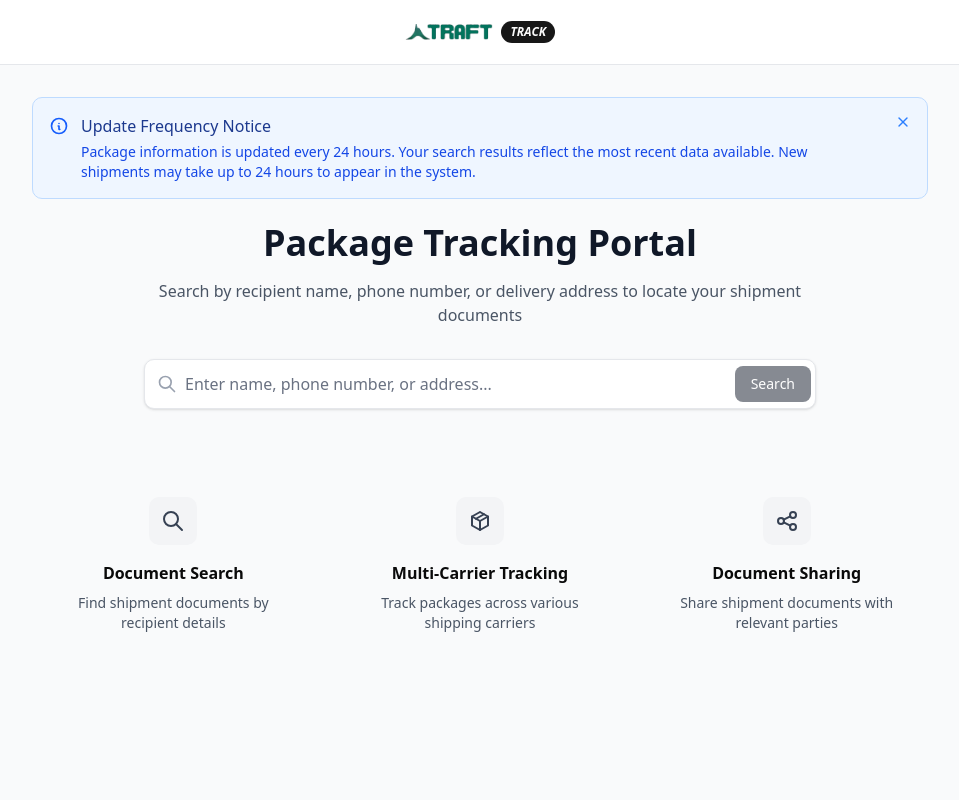
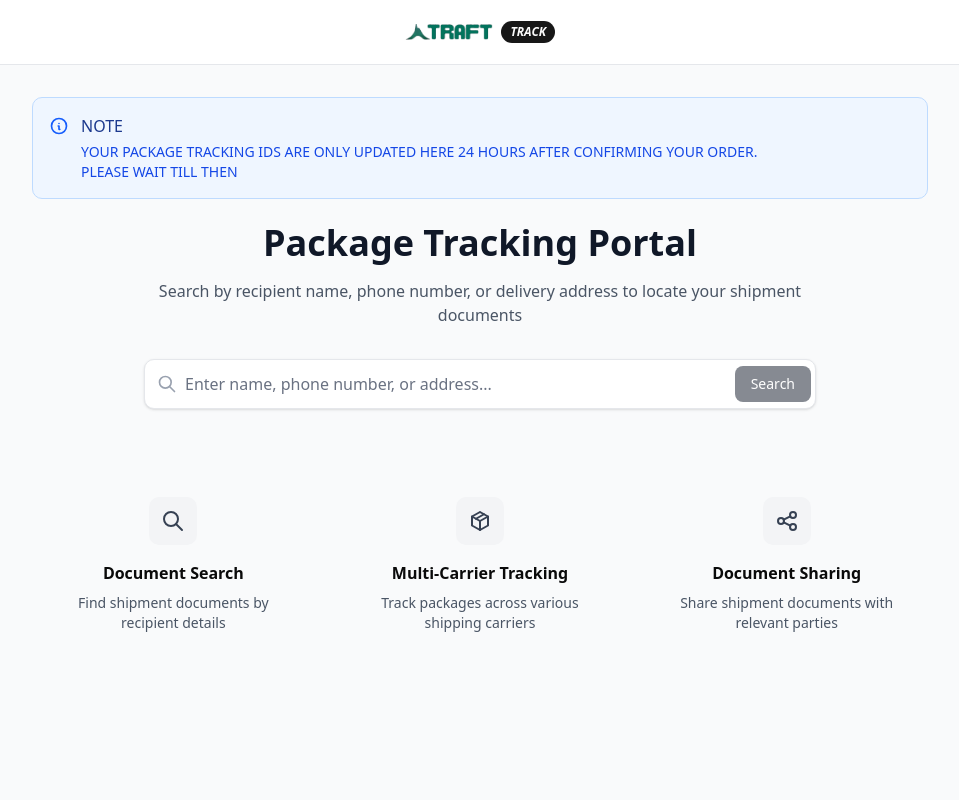
Before and after one commit to yadusuryab/traft-track, a Next.js app: page / in a window 1280 px wide. Shown: the top 800 px of the page, without its empty margins (160-1119 px from the left). Built offline with nearby package versions, Linux system fonts and the light colour scheme.

Commit message:
changes made

```diff
--- a/app/page.tsx
+++ b/app/page.tsx
@@ -192,19 +192,14 @@ export default function HomePage() {
               <div className="flex items-start space-x-3">
                 <IconInfoCircle className="w-5 h-5 text-blue-600 mt-0.5 flex-shrink-0" />
                 <div>
-                  <h4 className="font-medium text-blue-900 mb-1">Update Frequency Notice</h4>
+                  <h4 className="font-medium text-blue-900 mb-1">NOTE</h4>
                   <p className="text-blue-700 text-sm">
-                    Package information is updated every 24 hours. Your search results reflect the most recent data available.
-                    New shipments may take up to 24 hours to appear in the system.
+                  YOUR PACKAGE TRACKING IDS ARE ONLY UPDATED HERE 24 HOURS AFTER CONFIRMING YOUR ORDER.
+                  PLEASE WAIT TILL THEN
                   </p>
                 </div>
               </div>
-              <button
-                onClick={dismissNotification}
-                className="text-blue-500 hover:text-blue-700 flex-shrink-0 ml-4"
-              >
-                <IconX className="w-4 h-4" />
-              </button>
+
             </div>
           </div>
         )}
@@ -318,6 +313,15 @@ export default function HomePage() {
                       )}
                     </div>
                   ))}
+                </div>
+
+                {/* Tracking Instructions */}
+                <div className="mt-8 p-4 bg-yellow-50 border border-yellow-200 rounded-lg">
+                  <div className="text-center">
+                    <p className="text-yellow-800 text-sm font-medium">
+                      PLEASE USE THE TRACKING ID PROVIDED IN THE PICTURE NEAR THE BARCODE AND TRACK USING DTDC.IN OR THE RESPECTIVE COURIERS SITE SHOWN IN THE PACKAGE
+                    </p>
+                  </div>
                 </div>
 
                 {/* Pagination */}
```
